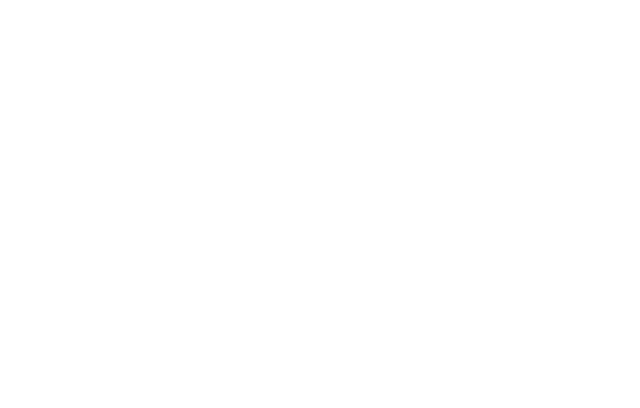
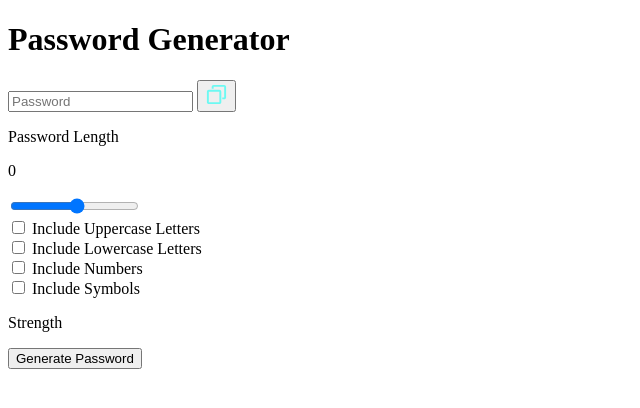
Before and after one commit to 21namanpandey/Password_Generator, a plain HTML site: page index.html in a window 1280 px wide. Shown: the whole page, without its empty margins (0-640 px from the left). Drawn offline with Linux system fonts and the light colour scheme.

Commit message:
Second Commit HTML Done

```diff
--- a/index.html
+++ b/index.html
@@ -9,9 +9,63 @@
 </head>
 <body>
 
-    <div class="wrapper">
+    <div class="container">
 
+        <h1>Password Generator</h1>
 
+        <div class="display-container">
+
+            <input readonly placeholder="Password" class="display" data-passworddisplay>
+
+            <button>
+                <span data-copyMsg></span>
+                <img src="assets/copy.svg" alt="copy" width="23" height="23">
+            </button>
+
+        </div>
+
+        <div class="input-container">
+
+            <!-- password length section -->
+            <div class="length-container">
+                <p>Password Length</p>
+                <p data-lengthNumber>0</p>
+            </div>
+
+            <!-- slider -->
+            <input type="range" min="1" max="20" class="slider" step="1" data-lengthSlider >
+
+            <!-- checkboxes -->
+            <div>
+                <input type="checkbox" id="uppercase" >
+                <label for="uppercase">Include Uppercase Letters</label>
+            </div>
+
+            <div>
+                <input type="checkbox" id="lowercase" >
+                <label for="uppercase">Include Lowercase Letters</label>
+            </div>
+
+            <div>
+                <input type="checkbox" id="uppercase" >
+                <label for="number">Include Numbers</label>
+            </div>
+
+            <div>
+                <input type="checkbox" id="uppercase" >
+                <label for="symbol">Include Symbols</label>
+            </div>
+
+        </div>
+
+        <!-- strength section -->
+        <div class="strength-container">
+            <p>Strength</p>
+            <div data-indicator></div>
+        </div>
+
+        <!-- generate password -->
+        <button class="generateButton">Generate Password</button>
 
     </div>
 
```
